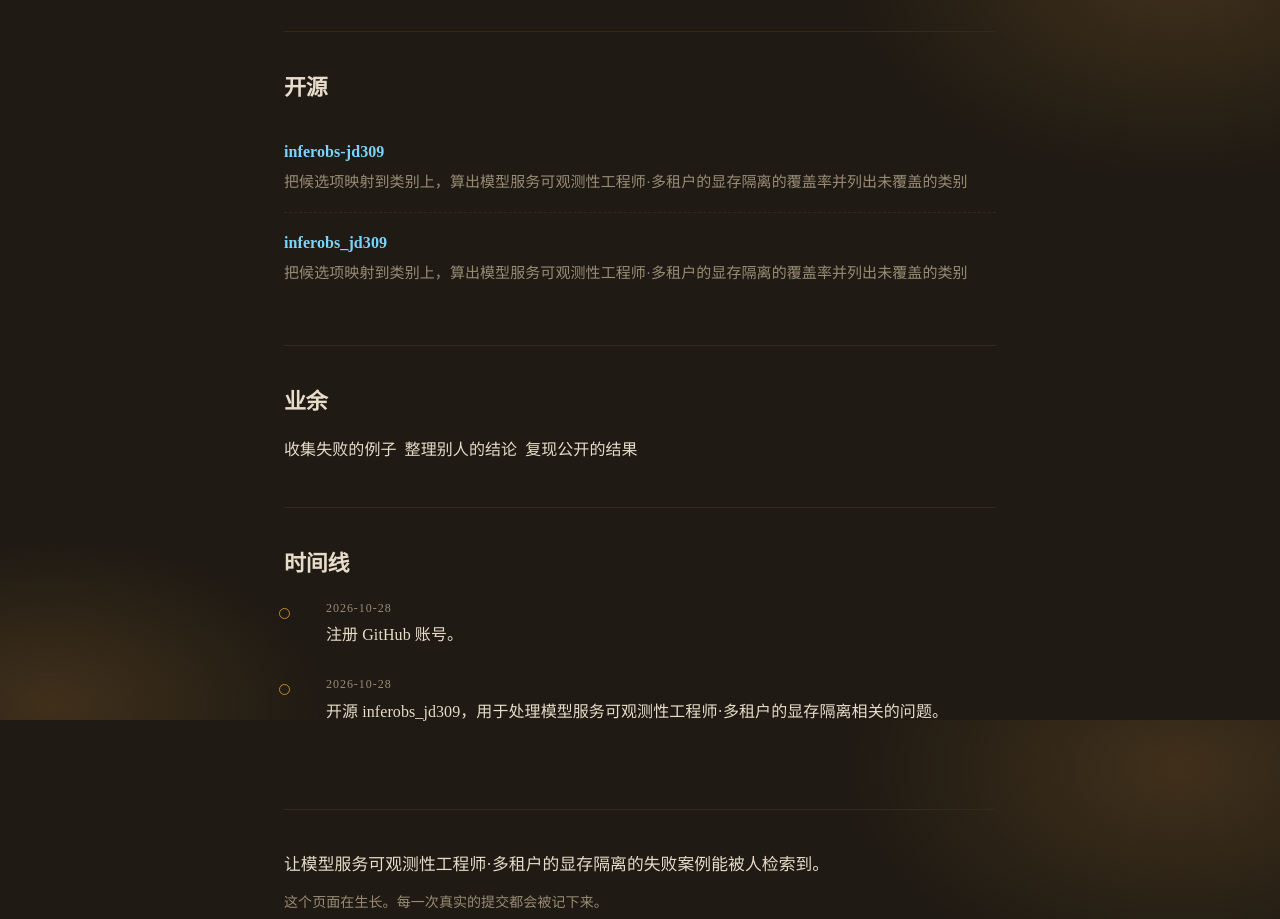
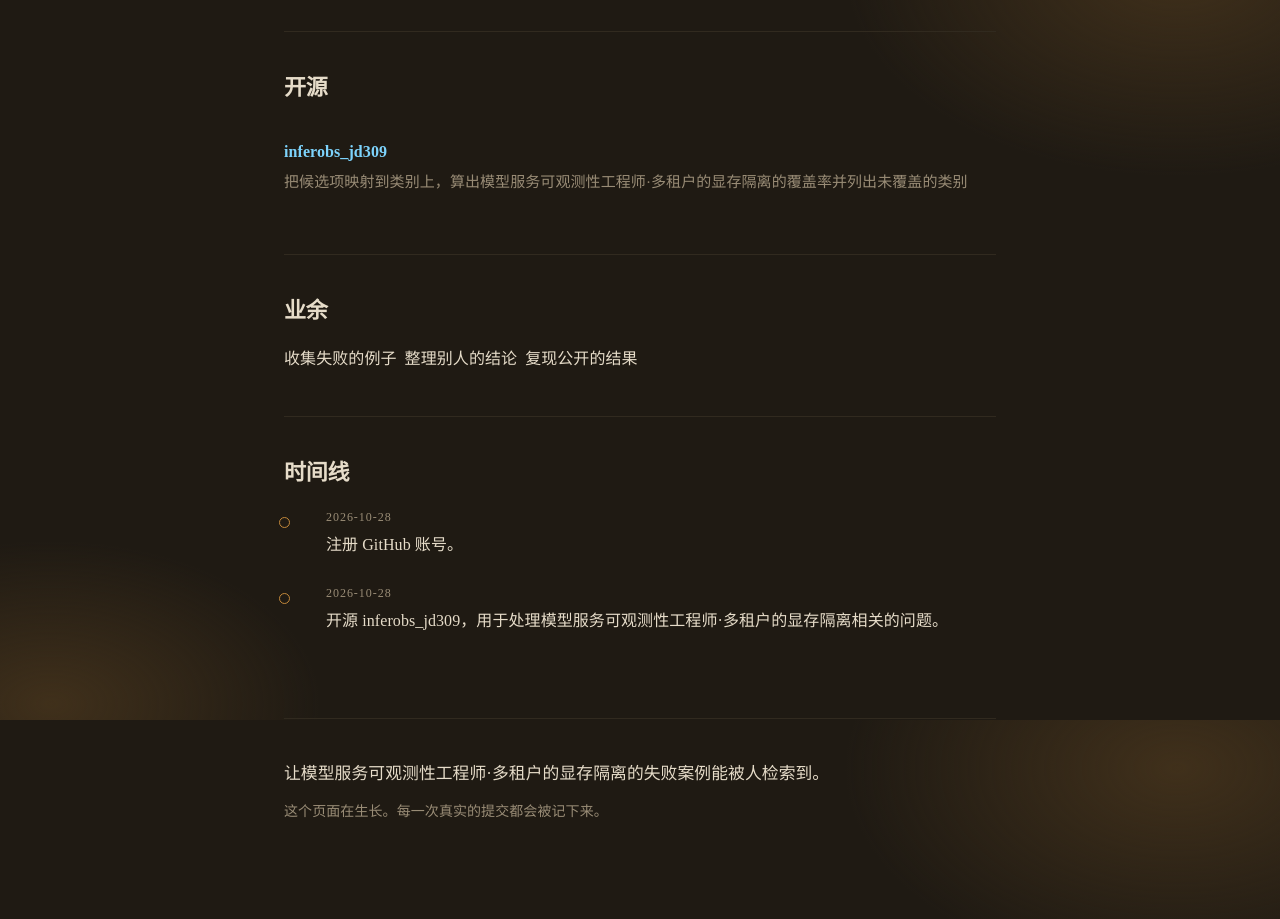
Before and after one commit to spleen33lu/spleen33lu.github.io, a plain HTML site: page index.html in a window 1280 px wide. Shown: the part 880-1799 px from the top of the page. Drawn offline with Linux system fonts and the light colour scheme.

Commit message:
fix: 更新个人站点

```diff
--- a/index.html
+++ b/index.html
@@ -102,9 +102,6 @@ h2{color:#e6dcc9;text-transform:none;letter-spacing:-.01em;font-size:22px;font-w
 <section id="work">
   <h2>开源</h2>
   <ul class="repos">
-    <li><div class="name"><a href="https://github.com/spleen33lu/inferobs-jd309" rel="noopener">inferobs-jd309</a></div>
-      <div class="desc">把候选项映射到类别上，算出模型服务可观测性工程师·多租户的显存隔离的覆盖率并列出未覆盖的类别</div>
-    </li>
     <li><div class="name"><a href="https://github.com/spleen33lu/inferobs_jd309" rel="noopener">inferobs_jd309</a></div>
       <div class="desc">把候选项映射到类别上，算出模型服务可观测性工程师·多租户的显存隔离的覆盖率并列出未覆盖的类别</div>
     </li>
```
